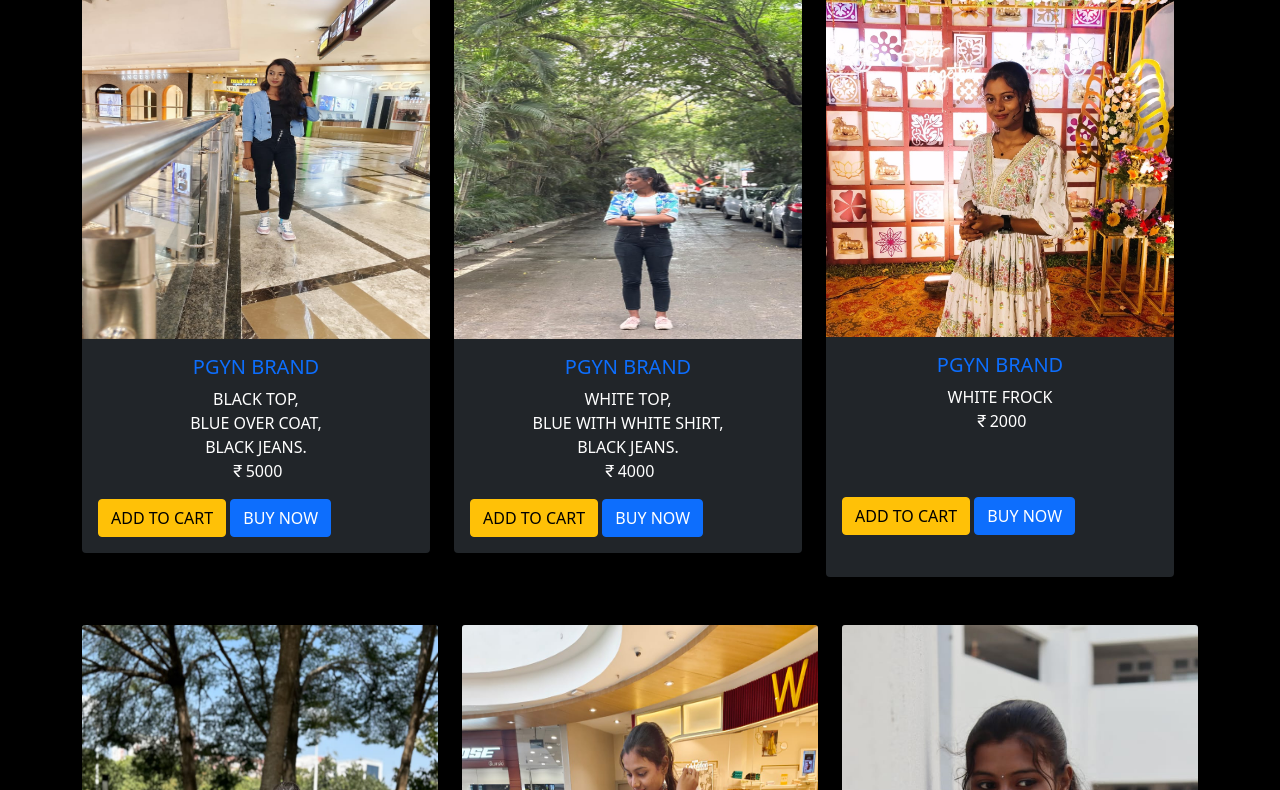
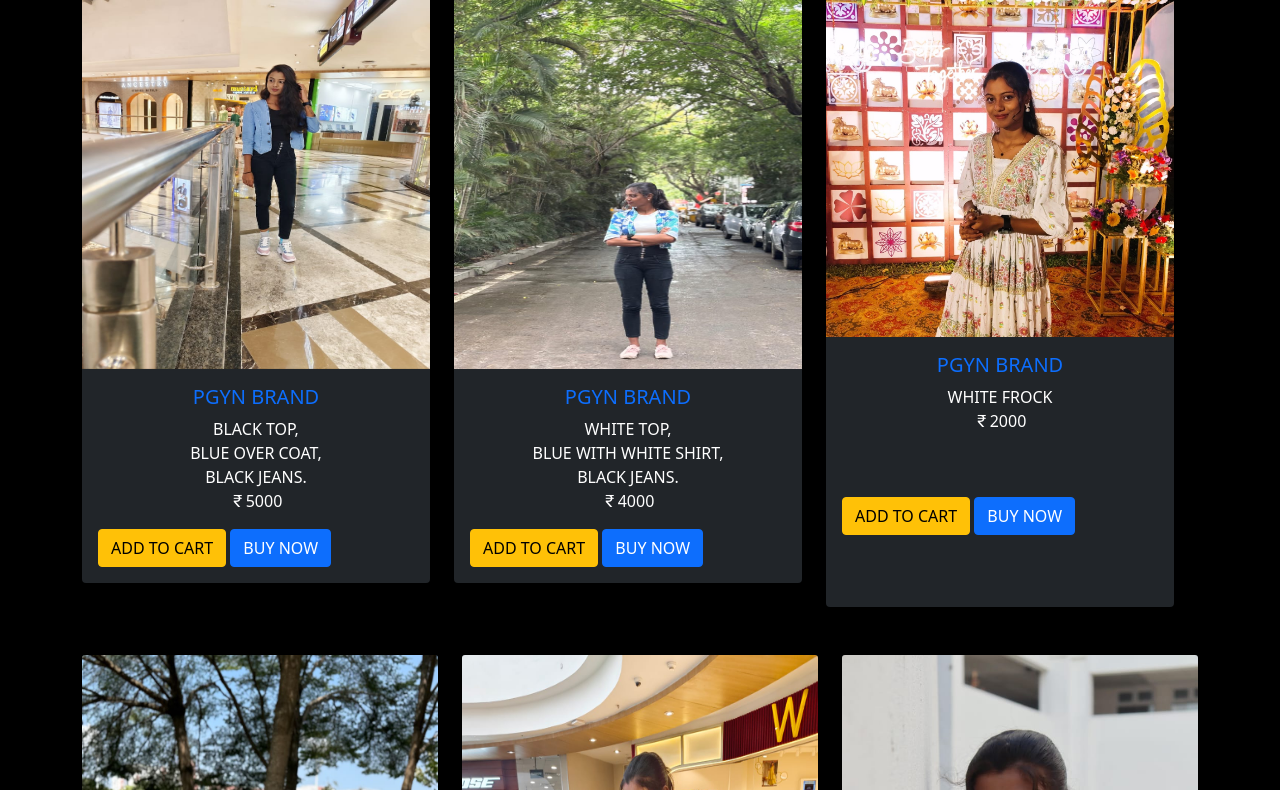
Before and after one commit to yuvashri1105/shopping-app, a plain HTML site: page index.html in a window 1280 px wide. Shown: the part 175-965 px from the top of the page. Drawn offline with nearby package versions, Linux system fonts and the light colour scheme.

Commit message:
index.html

```diff
--- a/index.html
+++ b/index.html
@@ -118,7 +118,7 @@
               class="card-img-top"
               alt="..."
               width="150"
-              height="350"
+              height="380"
               style="background: transparent"
             />
             <div class="card-body">
@@ -149,7 +149,7 @@
               class="card-img-top"
               alt="..."
               width="150"
-              height="350"
+              height="380"
               style="background: transparent"
             />
             <div class="card-body">
```
